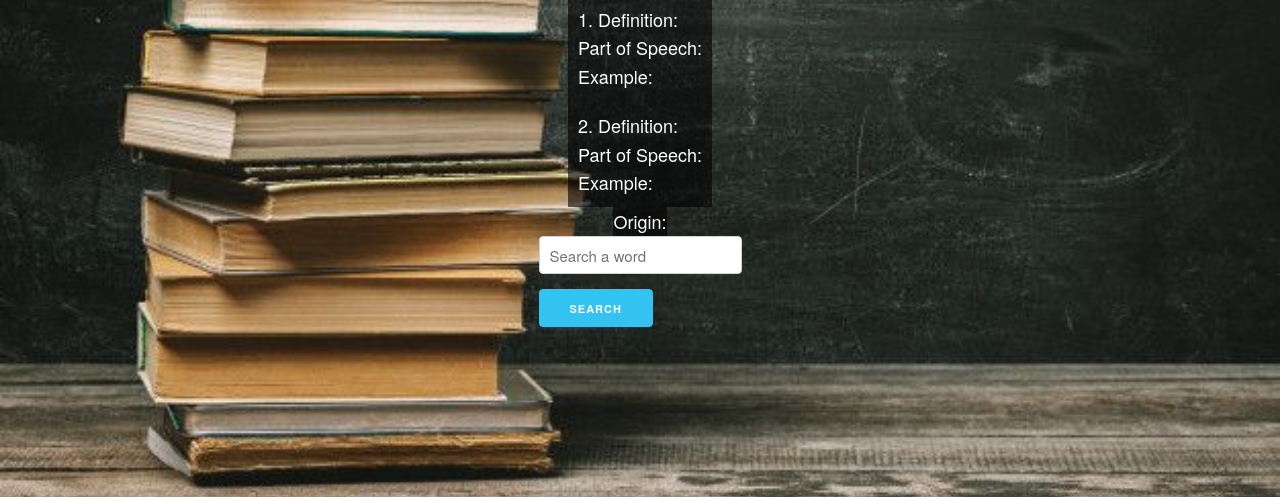
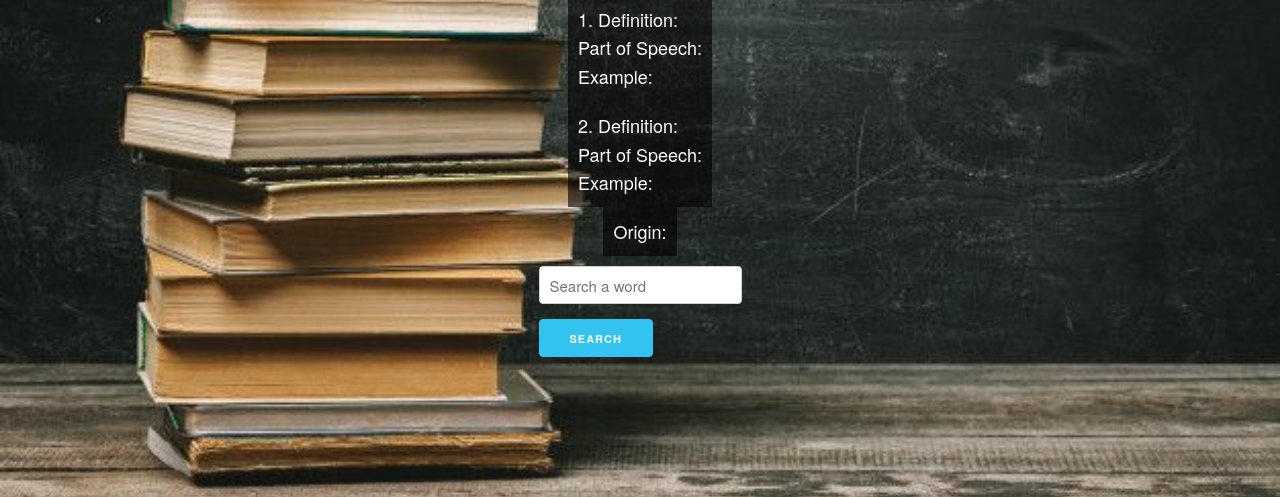
Before and after one commit to luisflores09/free_dictionary, a plain HTML site: page index.html in a window 1280 px wide. Shown: the part 303-800 px from the top of the page. Drawn offline with nearby package versions, Linux system fonts and the light colour scheme.

Commit message:
wip: updated some of the styles

```diff
--- a/css/style.css
+++ b/css/style.css
@@ -36,6 +36,7 @@ div.gif-container {
 
 div.input-form {
     color: black;
+    padding-top: 10px;
 }
 
 div.first-definition {
@@ -55,4 +56,5 @@ div.second-definition {
 div.origin-container {
     background-color: rgba(0, 0, 0, 0.6);
     font-size: large;
+    padding: 10px;
 }
```
